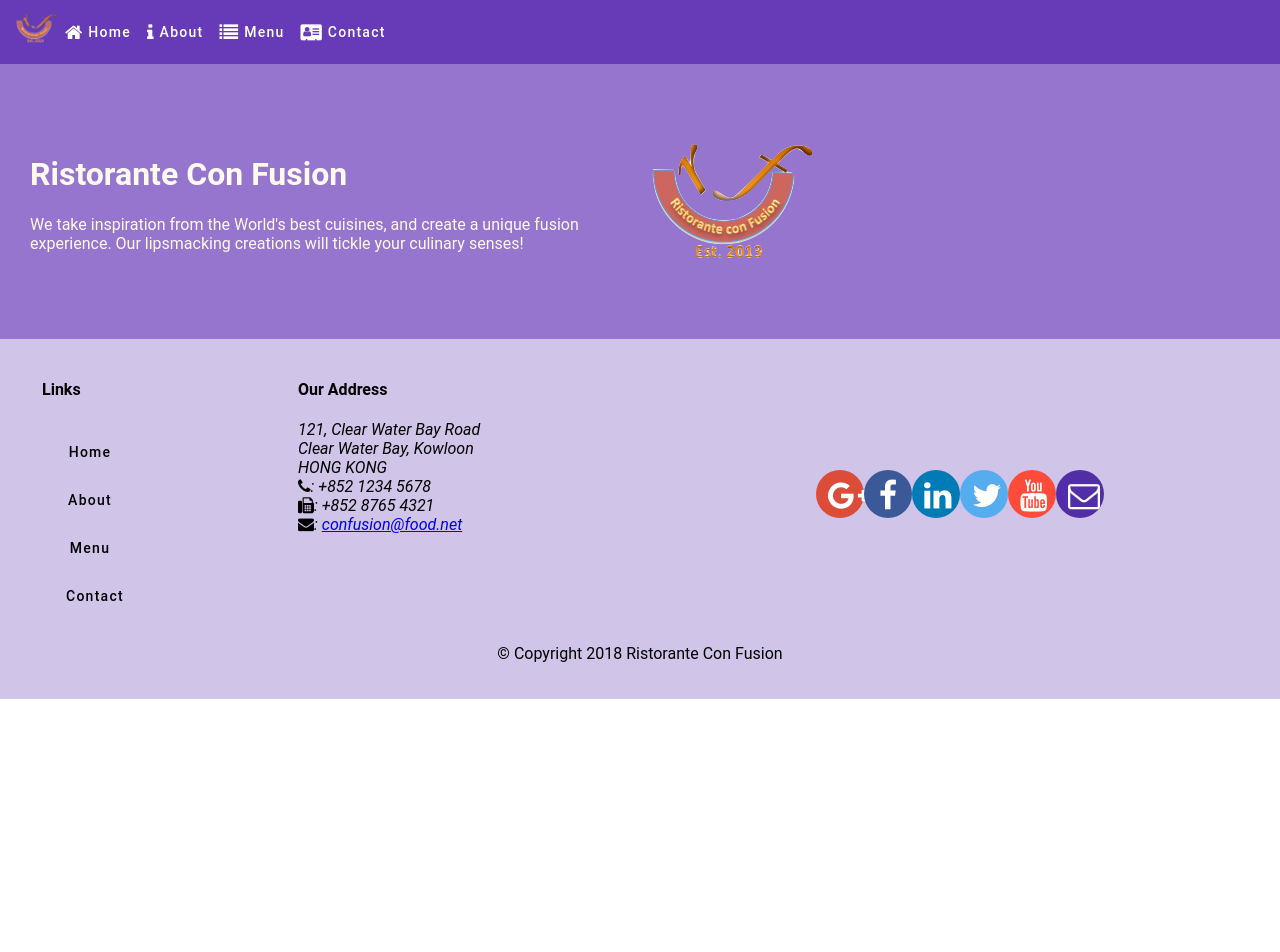
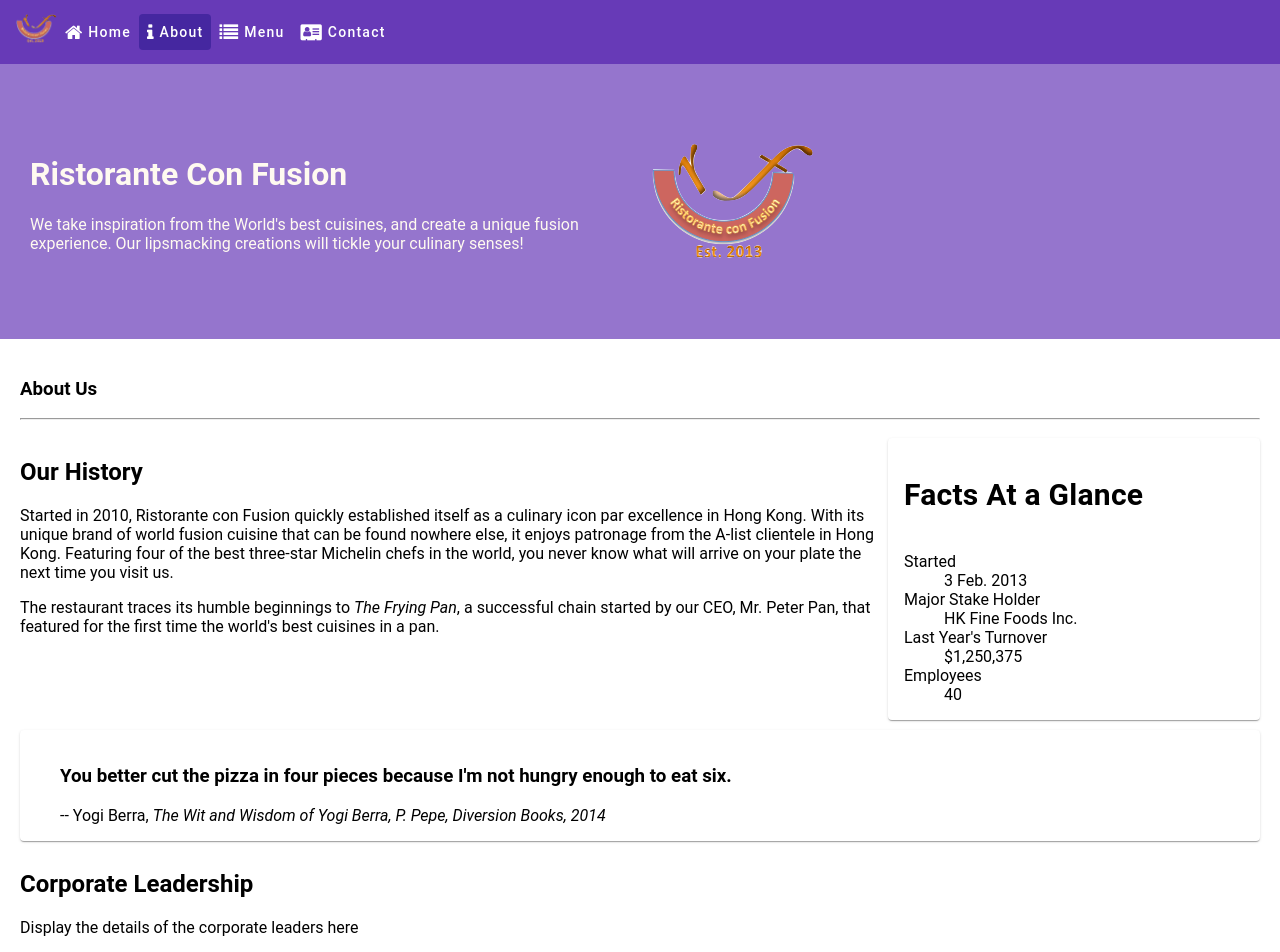
Before and after one commit to KomlaRD/frontend_angular, an Angular app in the folder conFusion/: page /about in a window 1280 px wide. Before the commit this address led to /. Shown: the top 952 px of the page. Before the commit the page ends 800 px from the top, so only its background shows below. Built offline with nearby package versions, Linux system fonts and the light colour scheme.

Commit message:
update about component

```diff
--- a/conFusion/src/app/about/about.component.html
+++ b/conFusion/src/app/about/about.component.html
@@ -1 +1,61 @@
-<p>about works!</p>
+<div class="container"
+  fxLayout="column"
+  fxLayoutGap="10px">
+
+  <div fxFlex>
+    <div>
+        <h3>About Us</h3>
+        <hr>
+    </div>
+  </div>
+
+  <div fxFlex>
+    <div fxLayout="column" fxLayout.gt-sm="row">
+      <div fxFlex="70">
+        <h2>Our History</h2>
+        <p>Started in 2010, Ristorante con Fusion quickly established itself as a culinary icon par excellence in Hong Kong. With its unique brand of world fusion cuisine that can be found nowhere else, it enjoys patronage from the A-list clientele in Hong Kong.  Featuring four of the best three-star Michelin chefs in the world, you never know what will arrive on your plate the next time you visit us.</p>
+        <p>The restaurant traces its humble beginnings to <em>The Frying Pan</em>, a successful chain started by our CEO, Mr. Peter Pan, that featured for the first time the world's best cuisines in a pan.</p>
+      </div>
+      <div fxFlex="30">
+        <mat-card>
+          <mat-card-header>
+            <mat-card-title>
+            <h2>Facts At a Glance</h2>
+            </mat-card-title>
+          </mat-card-header>
+          <mat-card-content>
+            <dl>
+              <dt>Started</dt>
+              <dd>3 Feb. 2013</dd>
+              <dt>Major Stake Holder</dt>
+              <dd>HK Fine Foods Inc.</dd>
+              <dt>Last Year's Turnover</dt>
+              <dd>$1,250,375</dd>
+              <dt>Employees</dt>
+              <dd>40</dd>
+            </dl>
+          </mat-card-content>
+        </mat-card>
+      </div>
+    </div>
+  </div>
+
+  <div fxFlex>
+    <mat-card>
+      <blockquote>
+        <h3>You better cut the pizza in four pieces because
+            I'm not hungry enough to eat six.</h3>
+        <footer>-- Yogi Berra,
+          <cite>The Wit and Wisdom of Yogi Berra,
+            P. Pepe, Diversion Books, 2014</cite>
+        </footer>
+      </blockquote>
+    </mat-card>
+  </div>
+
+
+  <div fxFlex>
+    <h2>Corporate Leadership</h2>
+    <p>Display the details of the corporate leaders here</p>
+  </div>
+</div>
--- a/conFusion/src/app/routes.ts
+++ b/conFusion/src/app/routes.ts
@@ -18,6 +18,9 @@
         path: 'dishdetail/:id', component: DishdetailComponent
     },
     {
+        path: 'about', component: AboutComponent
+    },
+    {
         path: '', redirectTo: '/home', pathMatch: 'full'
     },
     {
```
